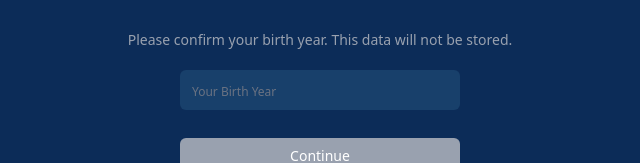
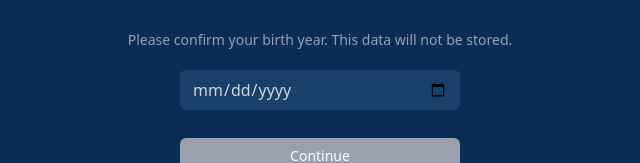
Before and after one commit to ashwinam/cohort-2025, a React (Vite) app in the folder week-12-tailwind/tailwind_mauj/: page / in a window 1280 px wide. Shown: the part 230-393 px from the top of the page, without its empty margins (320-960 px from the left). Built offline with nearby package versions, Linux system fonts and the light colour scheme.

Commit message:
add: button changing functionality on first page

```diff
--- a/week-12-tailwind/tailwind_mauj/src/App.jsx
+++ b/week-12-tailwind/tailwind_mauj/src/App.jsx
@@ -1,8 +1,9 @@
-import { useState } from 'react'
+import { useRef, useState } from 'react'
 import './App.css'
 
 function App() {
-  const [isDisabled, setDisability] = useState(false)
+  const [isDisabled, setDisability] = useState(true);
+  const dateInputRef = useRef(null);
 
   return (
     <>
@@ -14,9 +15,9 @@ function App() {
         <div className='text-white text-2xl my-15'>Verify Your Age</div>
         <div className='text-gray-400 text-sm'>Please confirm your birth year. This data will not be stored.</div>
 
-        <input className="bg-[#18406b] placeholder:text-gray-500 placeholder:text-xs px-3 py-2 mt-5 rounded-md w-70 text-gray-300" type="text" placeholder='Your Birth Year' />
+        <input ref={dateInputRef} className="bg-[#18406b] placeholder:text-gray-500 placeholder:text-xs px-3 py-2 mt-5 rounded-md w-70 text-gray-300" type="date" placeholder='Your Birth Year' onChange={() => setDisability(!isDisabled)} />
 
-        <button disabled='true' className={`mt-7 w-70 py-2 rounded-md bg-gray-400 text-sm text-white cursor-${isDisabled ? 'not-allowed': 'pointer'}`}>Continue</button>
+        <button disabled={isDisabled} className={`mt-7 w-70 py-2 rounded-md ${dateInputRef.current?.value ? 'cursor-pointer': 'cursor-not-allowed'} ${dateInputRef.current?.value ? 'bg-green-400' : 'bg-gray-400'} text-sm text-white`}>Continue</button>
 
       </div>
     </>
```
